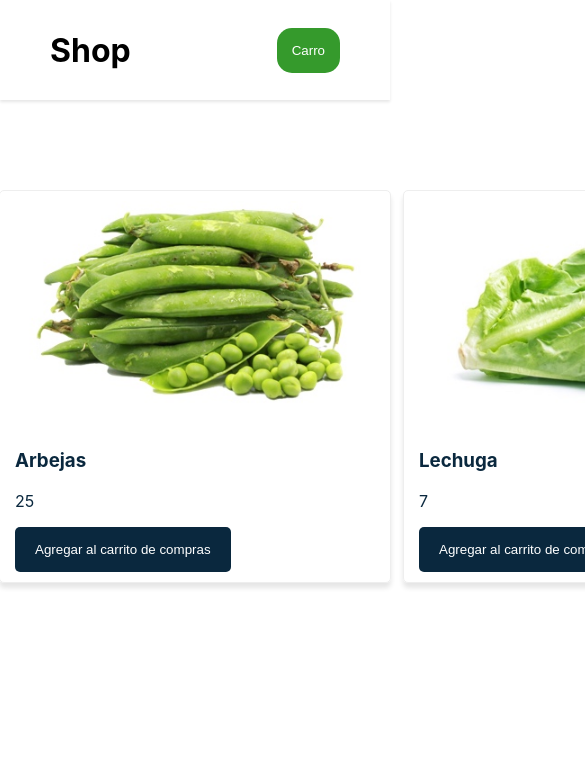
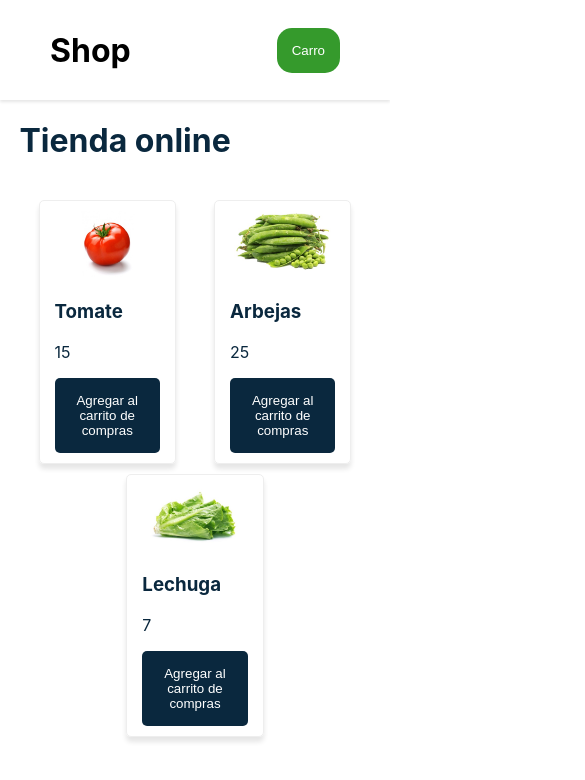
Before and after one commit to guillermo-conde/carrito-de-compras, a React (Create React App) app: page / in a window 390 px wide. Shown: the top 780 px of the page, 585 px wide, since content can reach past the window. Built offline with nearby package versions, Linux system fonts and the light colour scheme.

Commit message:
Se agrega diseño responsivo

```diff
--- a/src/App.js
+++ b/src/App.js
@@ -7,9 +7,9 @@ import Navegacion from './components/Navegacion';
 class App extends Component{
   state={
     productos:[
-      {nombre: 'Tomate', precio: 15.00, img: '/productos/tomate.jpg'},
-      {nombre: 'Arbejas', precio: 25.00, img: '/productos/arbejas.jpg'},
-      {nombre: 'Lechuga', precio: 7.00, img: '/productos/lechuga.jpg'}
+      {nombre: 'Tomate', precio: 15.00, img: 'productos/tomate.jpg'},
+      {nombre: 'Arbejas', precio: 25.00, img: 'productos/arbejas.jpg'},
+      {nombre: 'Lechuga', precio: 7.00, img: 'productos/lechuga.jpg'}
     ],
     carrito: [],
     visibilidadCarrito: false
--- a/src/components/Layout.js
+++ b/src/components/Layout.js
@@ -9,7 +9,7 @@ const styles = {
         flexDirection: 'column'
     },
     container: {
-        width: '1200px'
+        width: '90%'
     }
 }
 
--- a/src/components/Producto.js
+++ b/src/components/Producto.js
@@ -8,6 +8,7 @@ const styles = {
         width: '30%',
         padding: '10px 15px',
         borderRadius: '5px',
+        marginTop: '10px' ,
     },
     img: {
         width: '100%'
--- a/src/components/Productos.js
+++ b/src/components/Productos.js
@@ -6,7 +6,8 @@ const styles = {
     productos:{
         display: 'flex',
         flexDirection: 'row',
-        justifyContent: 'space-between',
+        justifyContent: 'space-around',
+        flexWrap: 'wrap',
     }
 }
 
```
Also changed, not shown: package.json (+7 -1 lines), 1 other file (tests, documents, lock files or other folders).
